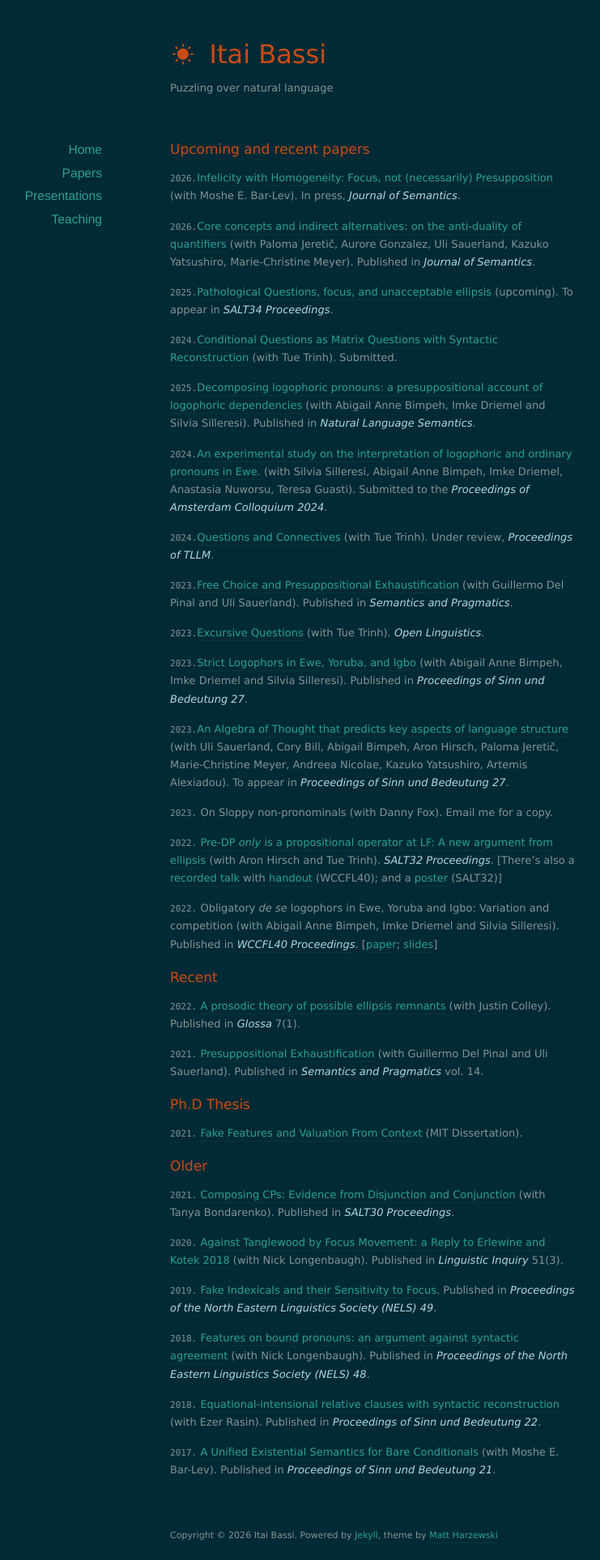
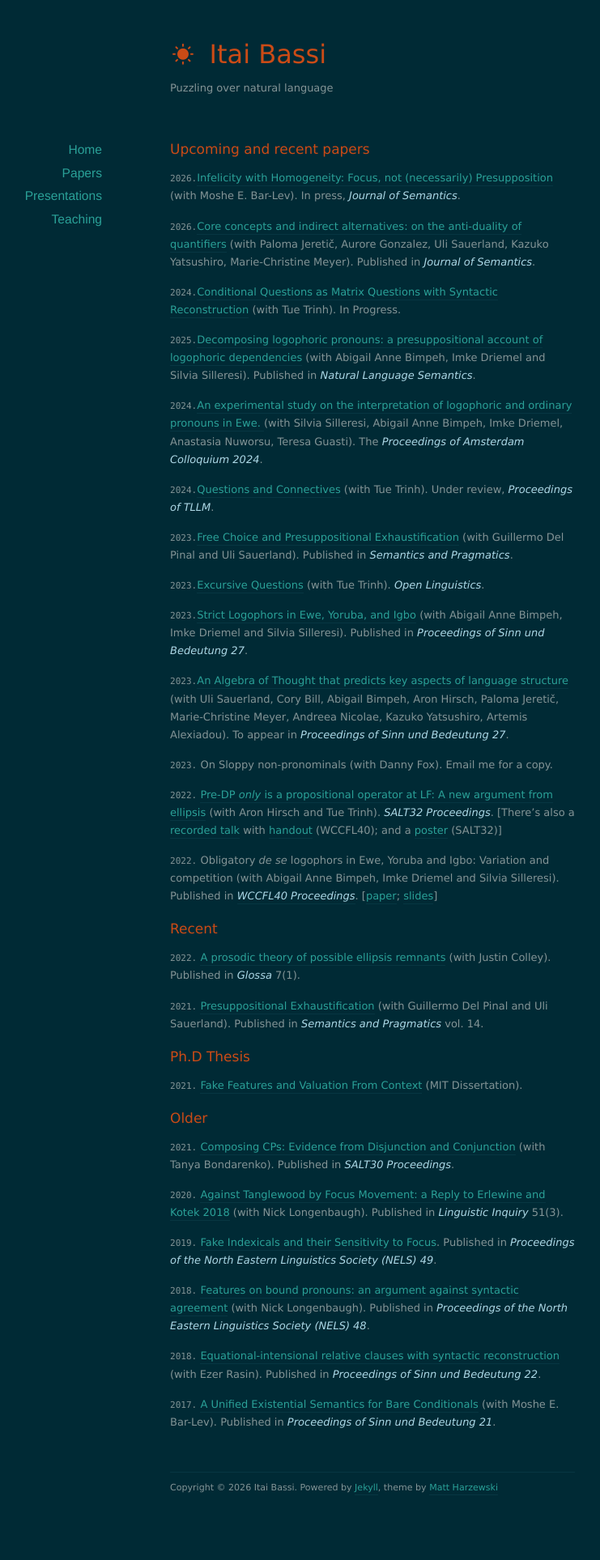
Before and after one commit to itaibassi/itaibassi.github.io, a Jekyll site: the page built from papers/index.markdown, in a window 1280 px wide. Shown: the whole page at 81% size, without its empty margins (180-921 px from the left). Built offline with Jekyll 4.4.1, drawn with Linux system fonts in a browser that asks for light colours; nearby versions of some CDN libraries; after the commit the page ends 1868 px from its top, so only the background shows below that.

Commit message:
Update index.markdown

```diff
--- a/papers/index.markdown
+++ b/papers/index.markdown
@@ -12,16 +12,16 @@ title: Papers
 
 `2026.`[Core concepts and indirect alternatives: on the anti-duality of quantifiers](https://academic.oup.com/jos/article/43/1/17/8659473) (with Paloma Jeretič, Aurore Gonzalez, Uli Sauerland, Kazuko Yatsushiro, Marie-Christine Meyer). Published in *<font color="lightblue"> Journal of Semantics</font>*.
 
-`2025.`[Pathological Questions, focus, and unacceptable ellipsis](https://www.dropbox.com/scl/fi/vu9aqo0ng6a9we8u4nhqp/Bassi_SALT34-Rochester_slides.pdf?rlkey=5vp8v72cocjw5jqxia4int386&dl=0) (upcoming). To appear in *<font color="lightblue"> SALT34 Proceedings</font>*.
+<!-- `2025.`[Pathological Questions, focus, and unacceptable ellipsis](https://www.dropbox.com/scl/fi/vu9aqo0ng6a9we8u4nhqp/Bassi_SALT34-Rochester_slides.pdf?rlkey=5vp8v72cocjw5jqxia4int386&dl=0) (upcoming). To appear in *<font color="lightblue"> SALT34 Proceedings</font>*. -->
 
-`2024.`[Conditional Questions as Matrix Questions with Syntactic Reconstruction](https://www.dropbox.com/scl/fi/c10cgdn7zn8hpwlonrbcx/CQs_manuscript.pdf?rlkey=sp0k06j0tmaypa9nv635q8v9o&dl=0) (with Tue Trinh). Submitted.
+`2024.`[Conditional Questions as Matrix Questions with Syntactic Reconstruction](https://www.dropbox.com/scl/fi/c10cgdn7zn8hpwlonrbcx/CQs_manuscript.pdf?rlkey=sp0k06j0tmaypa9nv635q8v9o&dl=0) (with Tue Trinh). In Progress.
 
 `2025.`[Decomposing logophoric pronouns: a
 presuppositional account of logophoric
 dependencies](https://link.springer.com/epdf/10.1007/s11050-025-09242-x?sharing_token=DiL3nTHHsXsL_m1IIwK7Fve4RwlQNchNByi7wbcMAY5Tt6Xbax8xjve6CvAduIH44hiLhdIrOevN4L3v9kk5L_m0I1cFdbvP5_h-jks1pG7a64WsV-h-xSlNk3LPkXunrov5OqjGIpc7S7PJRN-UcGSjDMaQxmpE2UYHmDGUcGQ%3D) (with Abigail Anne Bimpeh, Imke Driemel and Silvia Silleresi). Published in *<font color="lightblue"> Natural Language Semantics</font>*.
 
 `2024.`[An experimental study on the interpretation of logophoric and ordinary pronouns in Ewe.
-](https://www.dropbox.com/scl/fi/3dou03ehjsz6au4px6ykp/An-experimental-study-on-the-interpretation-of-logophoric-and-ordinary-pronouns-in-Ewe.pdf?rlkey=7sid8pp7ctbp00e5sjwcydf5w&dl=0)   (with Silvia Silleresi, Abigail Anne Bimpeh, Imke Driemel, Anastasia Nuworsu, Teresa Guasti). Submitted to the *<font color="lightblue"> Proceedings of Amsterdam Colloquium 2024</font>*.
+](https://www.dropbox.com/scl/fi/3dou03ehjsz6au4px6ykp/An-experimental-study-on-the-interpretation-of-logophoric-and-ordinary-pronouns-in-Ewe.pdf?rlkey=7sid8pp7ctbp00e5sjwcydf5w&dl=0)   (with Silvia Silleresi, Abigail Anne Bimpeh, Imke Driemel, Anastasia Nuworsu, Teresa Guasti). The *<font color="lightblue"> Proceedings of Amsterdam Colloquium 2024</font>*.
 
 
 `2024.`[Questions and Connectives](trinhhuutue.com/wp-content/uploads/2024/08/trinhbassi2024questions.pdf) (with Tue Trinh). Under review, *<font color="lightblue"> Proceedings of TLLM</font>*.
```
